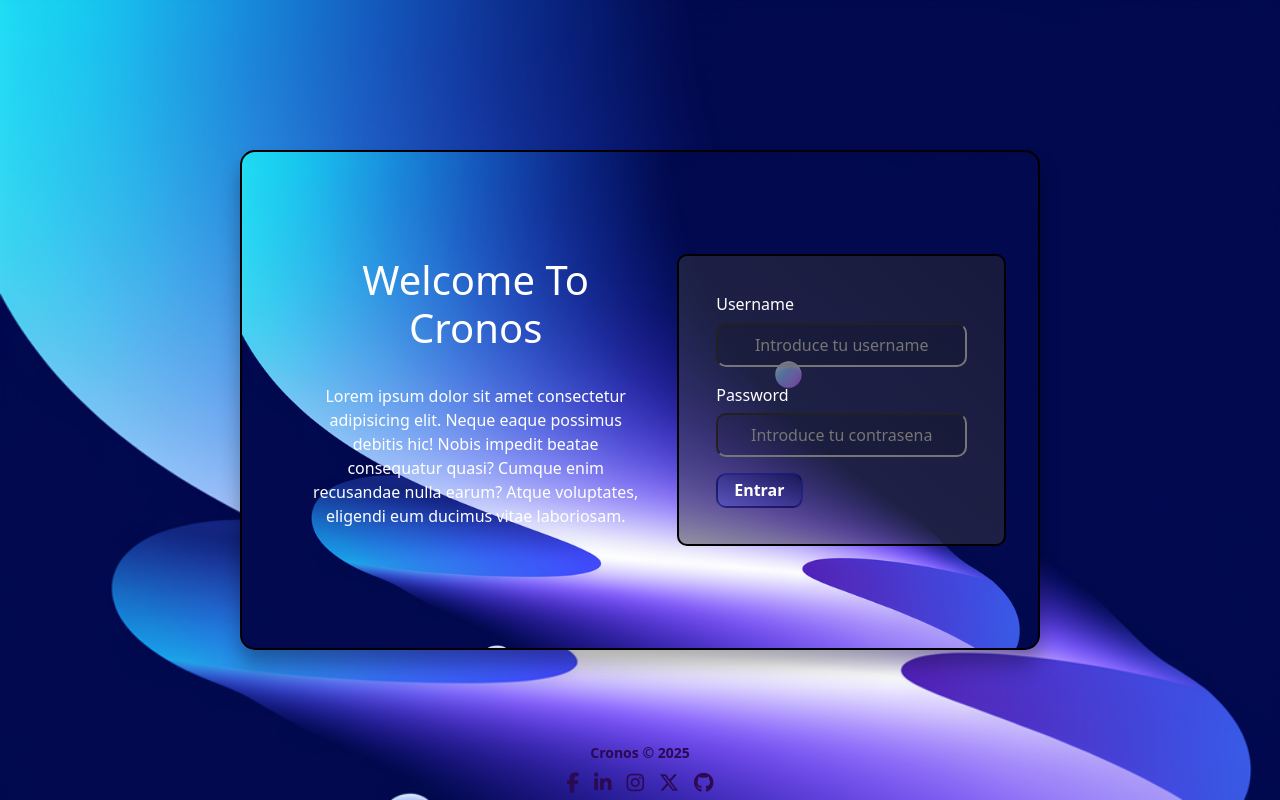
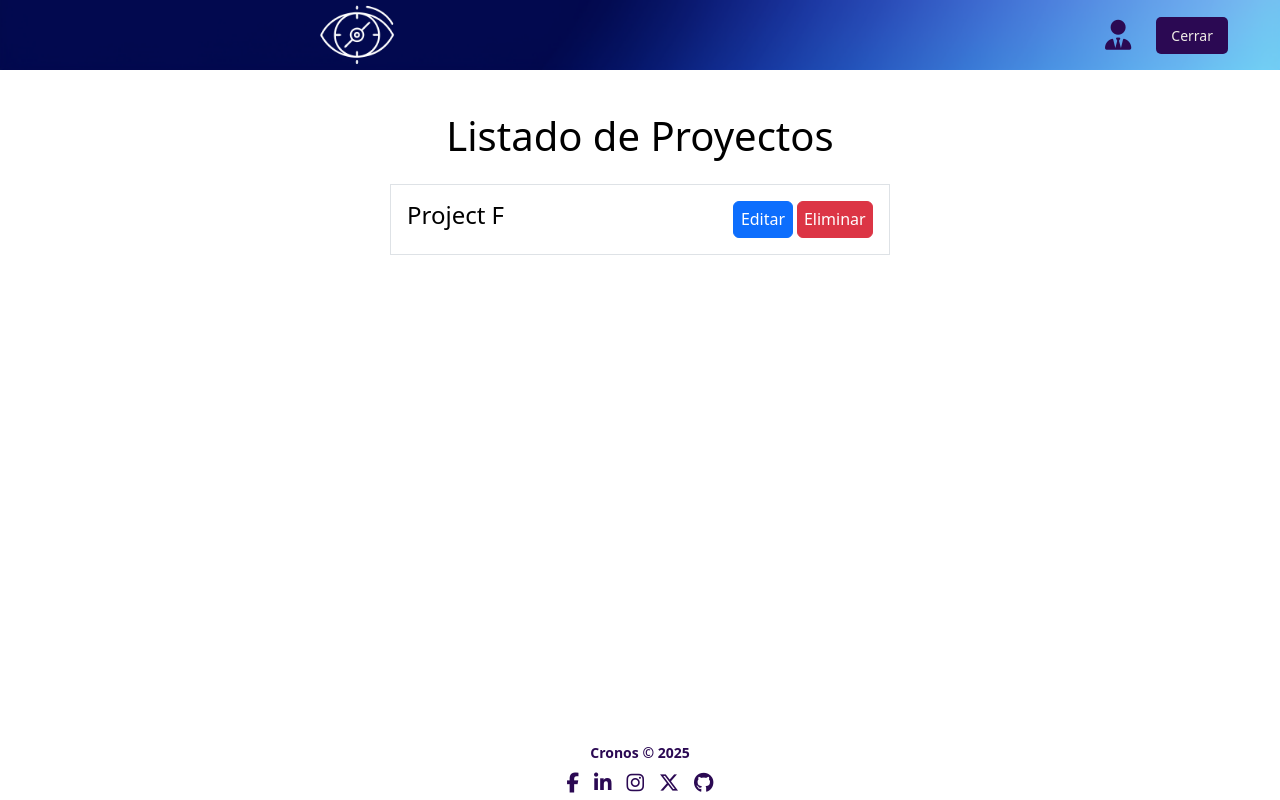
Before and after one commit to KevinALopez/registro-horas-front, an Angular app: page /projects in a window 1280 px wide. Before the commit this address led to /login. Built offline with nearby package versions, Linux system fonts and the light colour scheme.

Commit message:
create html and ccs structure projects

```diff
--- a/src/app/app.component.html
+++ b/src/app/app.component.html
@@ -1,7 +1,7 @@
 <!-- Inicio Header -->
-<!-- <header>
+<header>
   <app-header></app-header>
-</header> -->
+</header>
 <!-- Fin Header -->
 
 <!-- Inicio Main -->
--- a/src/app/app.component.ts
+++ b/src/app/app.component.ts
@@ -6,7 +6,7 @@ import { FooterComponent } from './component/footer/footer.component';
 
 @Component({
   selector: 'app-root',
-  imports: [RouterOutlet, FooterComponent],
+  imports: [RouterOutlet, FooterComponent, HeaderComponent],
   templateUrl: './app.component.html',
   styleUrl: './app.component.css',
 })
--- a/src/app/pages/home/home.component.ts
+++ b/src/app/pages/home/home.component.ts
@@ -1,8 +1,6 @@
 import { Component } from '@angular/core';
 import { StopwatchComponent } from './stopwatch/stopwatch.component';
 import { NavSidebarComponent } from '../../component/nav-sidebar/nav-sidebar.component';
-
-
 
 @Component({
   selector: 'app-home',
@@ -10,4 +8,4 @@ import { NavSidebarComponent } from '../../component/nav-sidebar/nav-sidebar.com
   templateUrl: './home.component.html',
   styleUrl: './home.component.css',
 })
-export class HomeComponent { }
+export class HomeComponent {}
--- /dev/null
+++ b/src/app/pages/projects-list/project/project.component.css
@@ -0,0 +1,12 @@
+.project {
+  max-width: 500px;
+  margin: auto;
+
+  h1 {
+    font-size: 1.5rem;
+  }
+
+  button {
+    padding: 0.2rem 0.4rem;
+  }
+}
--- /dev/null
+++ b/src/app/pages/projects-list/project/project.component.html
@@ -0,0 +1,20 @@
+<div
+  class="containe d-flex flex-row gap-2 justify-content-between border p-3 project"
+>
+  <h1 class="">{{ project.name }}</h1>
+  <div class="d-flex gap-1">
+    <button class="btn btn-primary">Editar</button>
+    <button class="btn btn-danger">Eliminar</button>
+  </div>
+</div>
+
+<!-- {
+    "id": 6,
+    "name": "Project F",
+    "description": "Security Audit",
+    "start": "2024-06-20T07:15:00.000Z",
+    "end": "2024-12-20T17:15:00.000Z",
+    "status": "cancel",
+    "estimated_hours": "100.00",
+    "worked_hours": "10.00"
+  } -->
--- /dev/null
+++ b/src/app/pages/projects-list/project/project.component.ts
@@ -0,0 +1,20 @@
+import { Component } from '@angular/core';
+
+@Component({
+  selector: 'app-project',
+  imports: [],
+  templateUrl: './project.component.html',
+  styleUrl: './project.component.css',
+})
+export class ProjectComponent {
+  project = {
+    id: 6,
+    name: 'Project F',
+    description: 'Security Audit',
+    start: '2024-06-20T07:15:00.000Z',
+    end: '2024-12-20T17:15:00.000Z',
+    status: 'cancel',
+    estimated_hours: '100.00',
+    worked_hours: '10.00',
+  };
+}
--- /dev/null
+++ b/src/app/pages/projects-list/projects-list.component.css
@@ -0,0 +1,4 @@
+.pojects-list {
+  margin-top: 7rem;
+  color: black;
+}
--- /dev/null
+++ b/src/app/pages/projects-list/projects-list.component.html
@@ -0,0 +1,8 @@
+<section class="container text-center pojects-list">
+  <h1 class="">Listado de Proyectos</h1>
+  <div class="container mt-4">
+    <article>
+      <app-project></app-project>
+    </article>
+  </div>
+</section>
```
Also changed, not shown: src/app/app.routes.ts (+7 -1 lines), src/app/pages/projects-list/projects-list.component.ts (added, +10 -0 lines), src/app/pages/home/home.component.html (line endings or trailing spaces).
